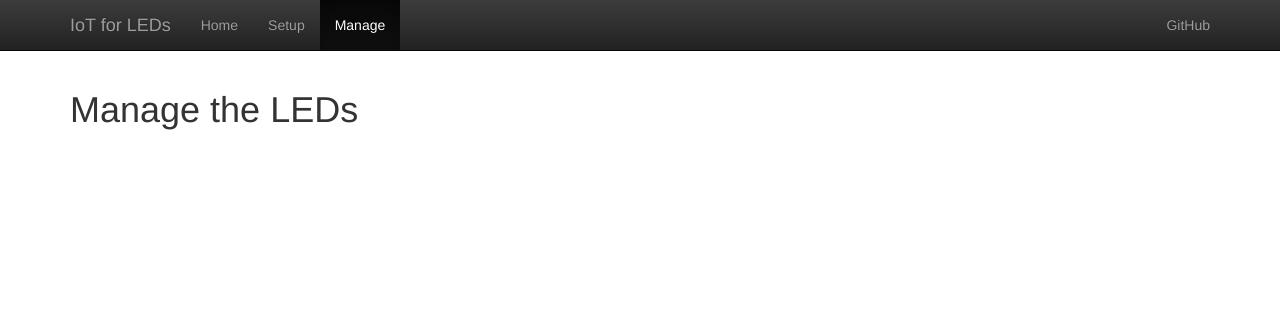
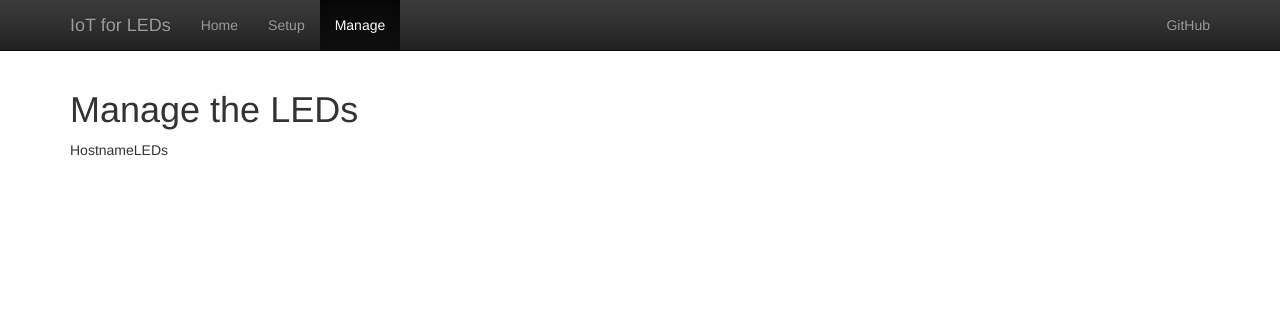
Before and after one commit to YtvwlD/iotled, a Python web app: template web/templates/manage.html in a window 1280 px wide. Shown: the top 311 px of the page. Run offline with Jinja, Linux system fonts and the light colour scheme; the template is opened without the code that fills it, so the values that code supplies are empty.

Commit message:
web: Manage: Add a header and a second columnt.

```diff
--- a/web/templates/manage.html
+++ b/web/templates/manage.html
@@ -5,7 +5,9 @@
 <div class="container theme-showcase" role="main">
 	<h1>Manage the LEDs</h1>
 	<script src="/static/js/manage.js"></script>
-	<table id="devices-list"></table>
+	<table id="devices-list">
+	<th><td>Hostname</td><td>LEDs</td></th>
+	</table>
 
 	<script>var page = "manage";</script>
 {% endblock %}
```
